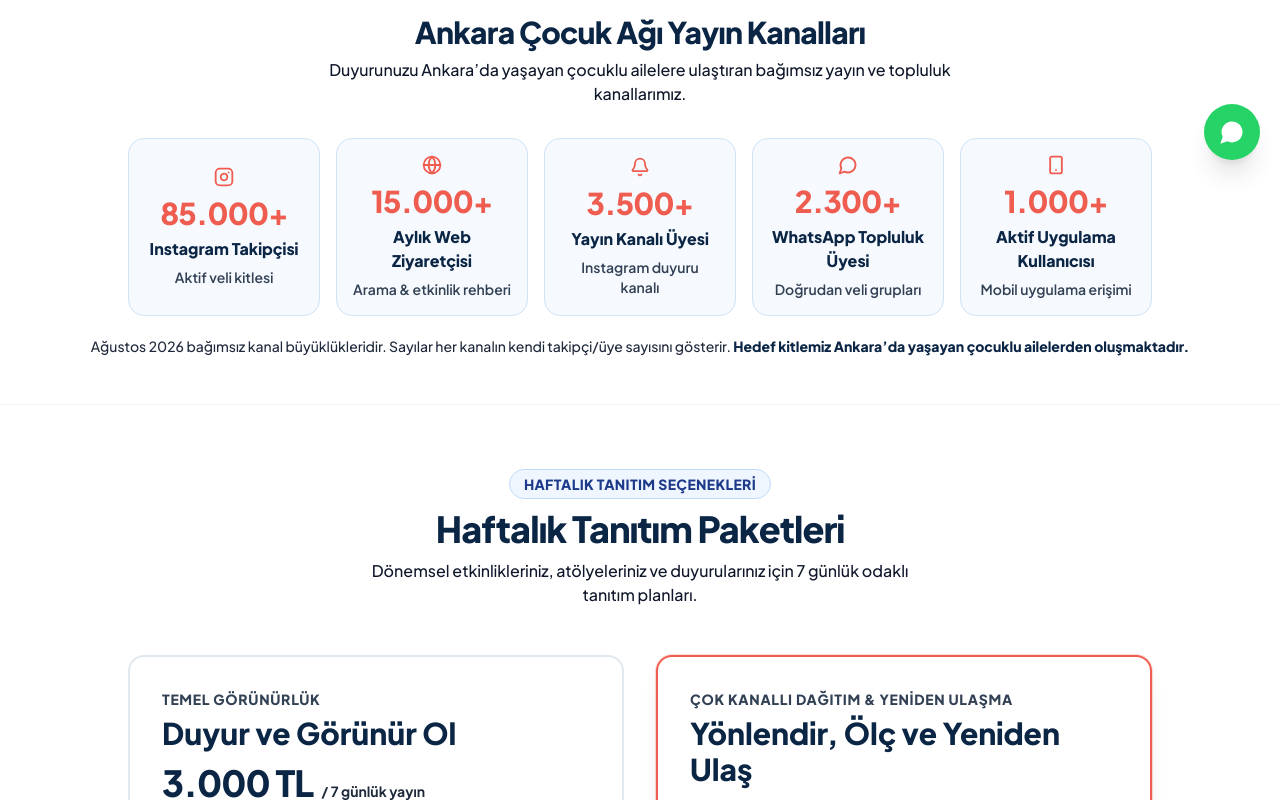
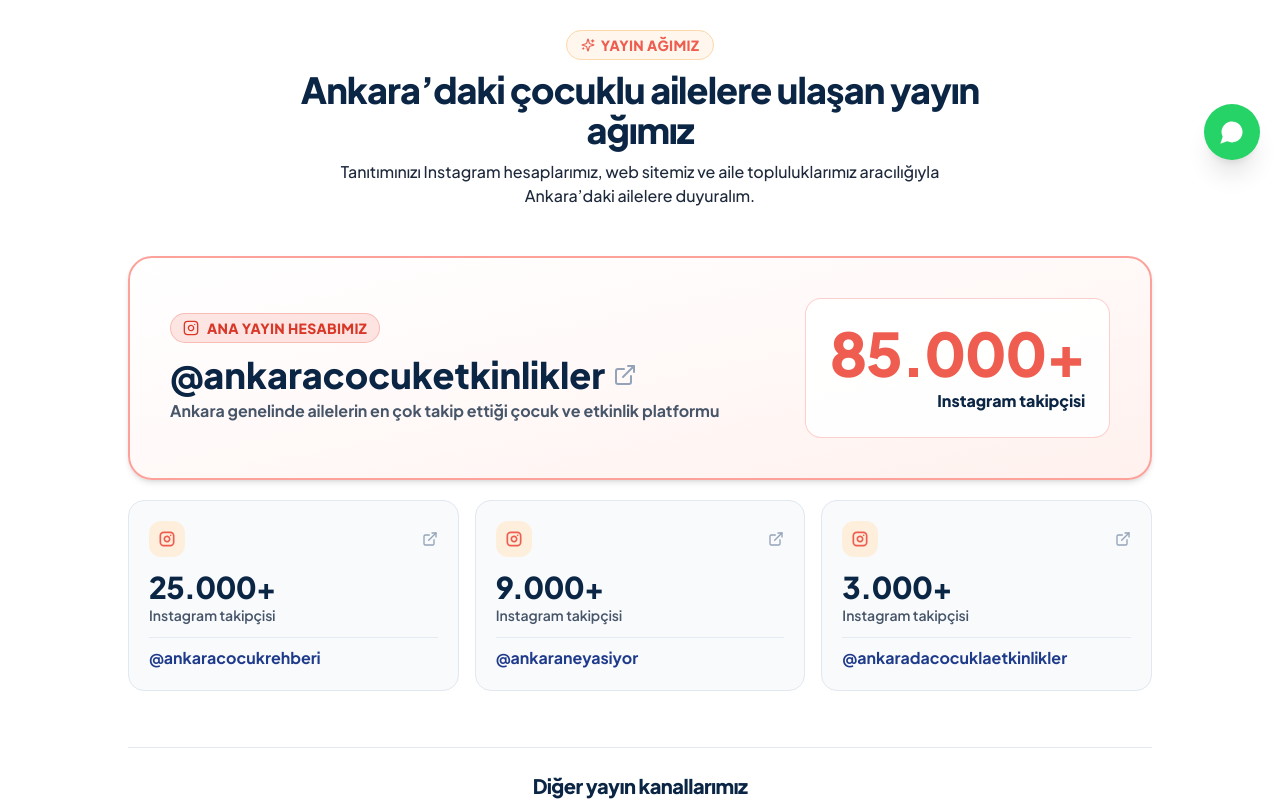
Before and after one commit to ozatabull2-cmd/ankara_cocuk_landingpage_v3, a React (Vite) app: page / in a window 1280 px wide. Shown: the part 620-1420 px from the top of the page. Built offline with nearby package versions, Linux system fonts and the light colour scheme.

Commit message:
feat: update publishing network stats hierarchy and channels section

```diff
--- a/src/components/home/HomeTrustBar.tsx
+++ b/src/components/home/HomeTrustBar.tsx
@@ -1,84 +1,173 @@
 import React from 'react';
-import { Instagram, Globe, Bell, MessageCircle, Smartphone } from 'lucide-react';
+import {
+  Instagram,
+  Globe,
+  Bell,
+  MessageCircle,
+  Smartphone,
+  ExternalLink,
+  Sparkles,
+} from 'lucide-react';
+import { NETWORK_STATS } from '../../data/config';
 
 export const HomeTrustBar: React.FC = () => {
-  const stats = [
-    {
-      icon: Instagram,
-      value: '85.000+',
-      label: 'Instagram Takipçisi',
-      sublabel: 'Aktif veli kitlesi',
-    },
-    {
-      icon: Globe,
-      value: '15.000+',
-      label: 'Aylık Web Ziyaretçisi',
-      sublabel: 'Arama & etkinlik rehberi',
-    },
-    {
-      icon: Bell,
-      value: '3.500+',
-      label: 'Yayın Kanalı Üyesi',
-      sublabel: 'Instagram duyuru kanalı',
-    },
-    {
-      icon: MessageCircle,
-      value: '2.300+',
-      label: 'WhatsApp Topluluk Üyesi',
-      sublabel: 'Doğrudan veli grupları',
-    },
-    {
-      icon: Smartphone,
-      value: '1.000+',
-      label: 'Aktif Uygulama Kullanıcısı',
-      sublabel: 'Mobil uygulama erişimi',
-    },
-  ];
+  const {
+    sectionTitle,
+    sectionSubtitle,
+    primaryInstagram,
+    secondaryInstagrams,
+    otherChannelsTitle,
+    otherChannels,
+    footnote,
+  } = NETWORK_STATS;
+
+  // Helper for other channel icons
+  const getChannelIcon = (type: string) => {
+    switch (type) {
+      case 'website':
+        return <Globe className="w-5 h-5 text-blue-600 stroke-[2.2]" />;
+      case 'broadcast':
+        return <Bell className="w-5 h-5 text-amber-600 stroke-[2.2]" />;
+      case 'whatsapp':
+        return <MessageCircle className="w-5 h-5 text-emerald-600 stroke-[2.2]" />;
+      case 'app':
+        return <Smartphone className="w-5 h-5 text-purple-600 stroke-[2.2]" />;
+      default:
+        return <Globe className="w-5 h-5 text-slate-600 stroke-[2.2]" />;
+    }
+  };
 
   return (
-    <section className="py-8 sm:py-12 bg-white border-b border-slate-100">
+    <section className="py-10 sm:py-16 bg-white border-b border-slate-100">
       <div className="max-w-7xl mx-auto px-4 sm:px-6 lg:px-8">
 
         {/* Section Header */}
-        <div className="max-w-3xl mx-auto text-center space-y-2 mb-6 sm:mb-8">
-          <h2 className="text-xl sm:text-3xl font-black text-[#0B2545] tracking-tight leading-tight">
-            Ankara Çocuk Ağı Yayın Kanalları
+        <div className="max-w-3xl mx-auto text-center space-y-2.5 mb-8 sm:mb-12">
+          <div className="inline-flex items-center gap-1.5 px-3.5 py-1 rounded-full bg-orange-50 border border-orange-200 text-[#EE5D50] text-xs sm:text-sm font-extrabold tracking-wide uppercase">
+            <Sparkles className="w-3.5 h-3.5 flex-shrink-0" />
+            <span>YAYIN AĞIMIZ</span>
+          </div>
+          <h2 className="text-2xl sm:text-4xl font-black text-[#0B2545] tracking-tight leading-tight">
+            {sectionTitle}
           </h2>
-          <p className="text-sm sm:text-base text-slate-900 font-medium max-w-2xl mx-auto leading-relaxed">
-            Duyurunuzu Ankara’da yaşayan çocuklu ailelere ulaştıran bağımsız yayın ve topluluk kanallarımız.
+          <p className="text-sm sm:text-base text-slate-800 font-medium max-w-2xl mx-auto leading-relaxed">
+            {sectionSubtitle}
           </p>
         </div>
 
-        {/* 5 Stats Cards Grid */}
-        <div className="grid grid-cols-2 sm:grid-cols-3 lg:grid-cols-5 gap-3 sm:gap-4 max-w-5xl mx-auto">
-          {stats.map((item, index) => {
-            const Icon = item.icon;
-            return (
+        {/* 1. INSTAGRAM NETWORK (Primary Featured Account + Secondary Accounts) */}
+        <div className="max-w-5xl mx-auto space-y-4 sm:space-y-5 mb-10 sm:mb-14">
+
+          {/* Main / Primary Featured Account (@ankaracocuketkinlikler) */}
+          <div className="relative overflow-hidden rounded-3xl bg-gradient-to-br from-white via-[#FFF9F8] to-[#FFF1EE] border-2 border-[#FDA29B] p-6 sm:p-8 lg:p-10 shadow-md hover:shadow-lg transition-all">
+            <div className="flex flex-col md:flex-row md:items-center md:justify-between gap-6">
+
+              {/* Left Side: Badge, Account Link & Details */}
+              <div className="space-y-3">
+                <div className="inline-flex items-center gap-2 px-3 py-1 rounded-full bg-[#EE5D50]/15 border border-[#EE5D50]/30 text-[#D93829] text-xs sm:text-sm font-black uppercase tracking-wide">
+                  <Instagram className="w-4 h-4" />
+                  <span>Ana Yayın Hesabımız</span>
+                </div>
+
+                <div>
+                  <a
+                    href={primaryInstagram.url}
+                    target="_blank"
+                    rel="noopener noreferrer"
+                    className="inline-flex items-center gap-2 text-2xl sm:text-3xl lg:text-4xl font-black text-[#0B2545] hover:text-[#EE5D50] transition-colors group"
+                  >
+                    <span>{primaryInstagram.handle}</span>
+                    <ExternalLink className="w-5 h-5 sm:w-6 sm:h-6 text-slate-400 group-hover:text-[#EE5D50] transition-colors flex-shrink-0" />
+                  </a>
+                  <p className="text-sm sm:text-base font-bold text-slate-600 mt-1">
+                    Ankara genelinde ailelerin en çok takip ettiği çocuk ve etkinlik platformu
+                  </p>
+                </div>
+              </div>
+
+              {/* Right Side: Big Highlight Number & Label */}
+              <div className="bg-white/90 backdrop-blur-xs rounded-2xl p-5 sm:p-6 border border-[#FDA29B]/50 shadow-2xs text-center md:text-right min-w-[200px] flex-shrink-0">
+                <div className="text-4xl sm:text-5xl lg:text-6xl font-black text-[#EE5D50] tracking-tight leading-none">
+                  {primaryInstagram.followers}
+                </div>
+                <div className="text-sm sm:text-base font-extrabold text-[#0B2545] mt-1.5">
+                  {primaryInstagram.label}
+                </div>
+              </div>
+
+            </div>
+          </div>
+
+          {/* Secondary Instagram Accounts Grid (3 Accounts) */}
+          <div className="grid grid-cols-1 sm:grid-cols-3 gap-3 sm:gap-4">
+            {secondaryInstagrams.map((account, idx) => (
+              <a
+                key={idx}
+                href={account.url}
+                target="_blank"
+                rel="noopener noreferrer"
+                className="group bg-[#F8FAFC] hover:bg-[#F1F5F9] rounded-2xl p-4 sm:p-5 border border-slate-200 hover:border-slate-300 transition-all flex flex-col justify-between space-y-3 shadow-2xs hover:shadow-xs"
+              >
+                <div className="flex items-center justify-between">
+                  <div className="w-9 h-9 rounded-xl bg-orange-100/80 text-[#EE5D50] flex items-center justify-center">
+                    <Instagram className="w-4 h-4 stroke-[2.5]" />
+                  </div>
+                  <ExternalLink className="w-4 h-4 text-slate-400 group-hover:text-[#EE5D50] transition-colors" />
+                </div>
+
+                <div>
+                  <div className="text-2xl sm:text-3xl font-black text-[#0B2545] tracking-tight leading-tight">
+                    {account.followers}
+                  </div>
+                  <div className="text-xs sm:text-sm font-semibold text-slate-600">
+                    {account.label}
+                  </div>
+                </div>
+
+                <div className="pt-2 border-t border-slate-200/80">
+                  <span className="text-sm sm:text-base font-bold text-[#1E3A8A] group-hover:text-[#EE5D50] transition-colors break-all">
+                    {account.handle}
+                  </span>
+                </div>
+              </a>
+            ))}
+          </div>
+
+        </div>
+
+        {/* 2. OTHER PUBLISHING CHANNELS (Sade İkincil Bölüm) */}
+        <div className="max-w-5xl mx-auto pt-6 border-t border-slate-200">
+
+          <div className="text-center mb-6">
+            <h3 className="text-lg sm:text-xl font-black text-[#0B2545] tracking-tight">
+              {otherChannelsTitle}
+            </h3>
+          </div>
+
+          <div className="grid grid-cols-2 lg:grid-cols-4 gap-3 sm:gap-4">
+            {otherChannels.map((item, index) => (
               <div
                 key={index}
-                className="bg-[#F6FAFE] hover:bg-[#EEF6FC] rounded-2xl p-4 text-center border border-[#CFE4F6] transition-all flex flex-col items-center justify-center space-y-1.5 shadow-2xs"
+                className="bg-white rounded-2xl p-4 sm:p-5 text-center border border-slate-200 hover:border-slate-300 transition-all flex flex-col items-center justify-center space-y-1.5 shadow-2xs"
               >
-                <div className="text-[#EE5D50] mb-0.5">
-                  <Icon className="w-5 h-5 stroke-[2.2]" />
+                <div className="mb-0.5 p-2 rounded-xl bg-slate-50">
+                  {getChannelIcon(item.type)}
                 </div>
-                <div className="text-2xl sm:text-3xl font-black text-[#EE5D50] tracking-tight leading-none">
+                <div className="text-2xl sm:text-3xl font-black text-[#0B2545] tracking-tight leading-none">
                   {item.value}
                 </div>
-                <div className="text-sm sm:text-base font-extrabold text-[#0B2545] leading-tight">
+                <div className="text-xs sm:text-sm font-bold text-slate-700 leading-tight">
                   {item.label}
                 </div>
-                <div className="text-xs sm:text-sm font-semibold text-slate-700 leading-tight">
-                  {item.sublabel}
-                </div>
               </div>
-            );
-          })}
+            ))}
+          </div>
+
         </div>
 
-        {/* Date and Measurement Explanation Note */}
-        <div className="mt-5 text-center text-xs sm:text-sm text-slate-800 font-medium leading-relaxed">
-          <span>Ağustos 2026 bağımsız kanal büyüklükleridir. Sayılar her kanalın kendi takipçi/üye sayısını gösterir. </span>
-          <strong className="text-[#0B2545] font-extrabold block sm:inline mt-1 sm:mt-0">Hedef kitlemiz Ankara’da yaşayan çocuklu ailelerden oluşmaktadır.</strong>
+        {/* Footnote & Scope Clarification */}
+        <div className="mt-8 text-center text-xs sm:text-sm text-slate-600 font-medium max-w-2xl mx-auto leading-relaxed">
+          {footnote}
         </div>
 
       </div>
--- a/src/data/config.ts
+++ b/src/data/config.ts
@@ -309,3 +309,79 @@ export const MONTHLY_FAQS = [
     answer: "25.000 TL'lik 'Okula Özel Reklam Sistemi'nde oluşturulan Meta Business Manager, reklam hesabı, Pixel/CAPI verileri ve özel hedef kitleler tamamen okulun mülkiyetinde kalır.",
   },
 ];
+
+// Publishing Network Statistics (Ankara Çocuk Ağı Yayın Kanalları)
+export interface InstagramAccountStat {
+  handle: string;
+  url: string;
+  followers: string;
+  label: string;
+}
+
+export interface OtherChannelStat {
+  value: string;
+  label: string;
+  type: 'website' | 'broadcast' | 'whatsapp' | 'app';
+}
+
+export const NETWORK_STATS = {
+  sectionTitle: "Ankara’daki çocuklu ailelere ulaşan yayın ağımız",
+  sectionSubtitle: "Tanıtımınızı Instagram hesaplarımız, web sitemiz ve aile topluluklarımız aracılığıyla Ankara’daki ailelere duyuralım.",
+
+  // Ana ve öne çıkan Instagram hesabı
+  primaryInstagram: {
+    handle: "@ankaracocuketkinlikler",
+    url: "https://www.instagram.com/ankaracocuketkinlikler/",
+    followers: "85.000+",
+    label: "Instagram takipçisi",
+  } as InstagramAccountStat,
+
+  // İkincil Instagram hesapları
+  secondaryInstagrams: [
+    {
+      handle: "@ankaracocukrehberi",
+      url: "https://www.instagram.com/ankaracocukrehberi/",
+      followers: "25.000+",
+      label: "Instagram takipçisi",
+    },
+    {
+      handle: "@ankaraneyasiyor",
+      url: "https://www.instagram.com/ankaraneyasiyor/",
+      followers: "9.000+",
+      label: "Instagram takipçisi",
+    },
+    {
+      handle: "@ankaradacocuklaetkinlikler",
+      url: "https://www.instagram.com/ankaradacocuklaetkinlikler/",
+      followers: "3.000+",
+      label: "Instagram takipçisi",
+    },
+  ] as InstagramAccountStat[],
+
+  // Diğer yayın kanalları başlığı ve listesi
+  otherChannelsTitle: "Diğer yayın kanallarımız",
+  otherChannels: [
+    {
+      value: "15.000+",
+      label: "Aylık web sitesi ziyaretçisi",
+      type: "website",
+    },
+    {
+      value: "3.500+",
+      label: "Instagram yayın kanalı üyesi",
+      type: "broadcast",
+    },
+    {
+      value: "2.300+",
+      label: "WhatsApp topluluk üyesi",
+      type: "whatsapp",
+    },
+    {
+      value: "1.000+",
+      label: "Uygulama kullanıcısı",
+      type: "app",
+    },
+  ] as OtherChannelStat[],
+
+  footnote: "Sayılar her kanalın kendi takipçi ve üye sayılarını gösterir. Kanalların hedef kitleleri birbiriyle örtüşebilir.",
+};
```
